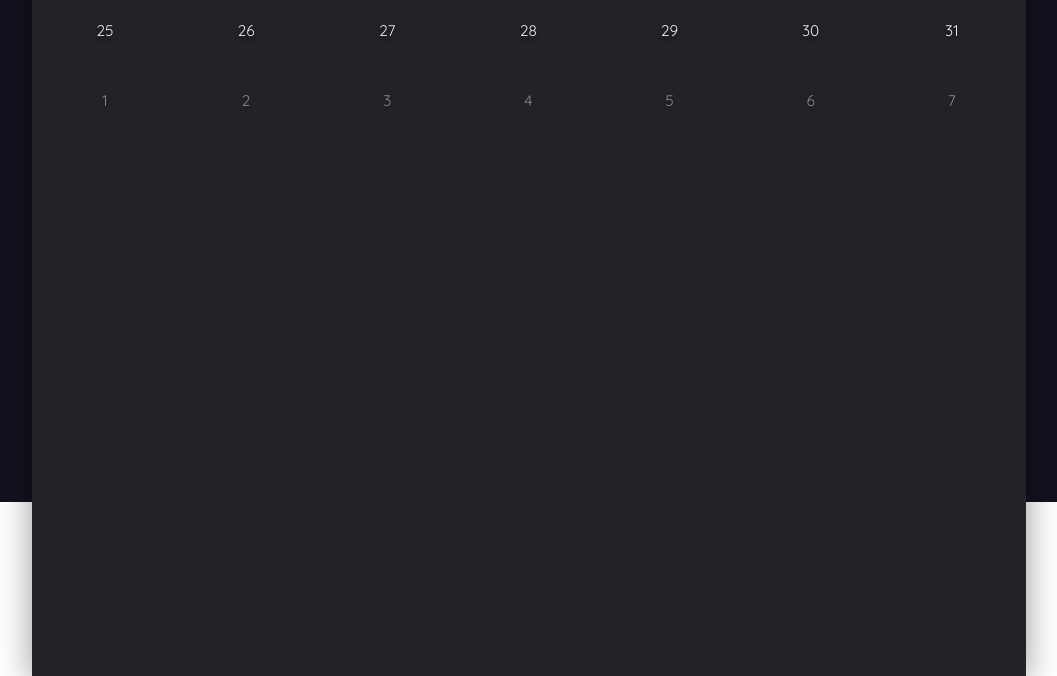
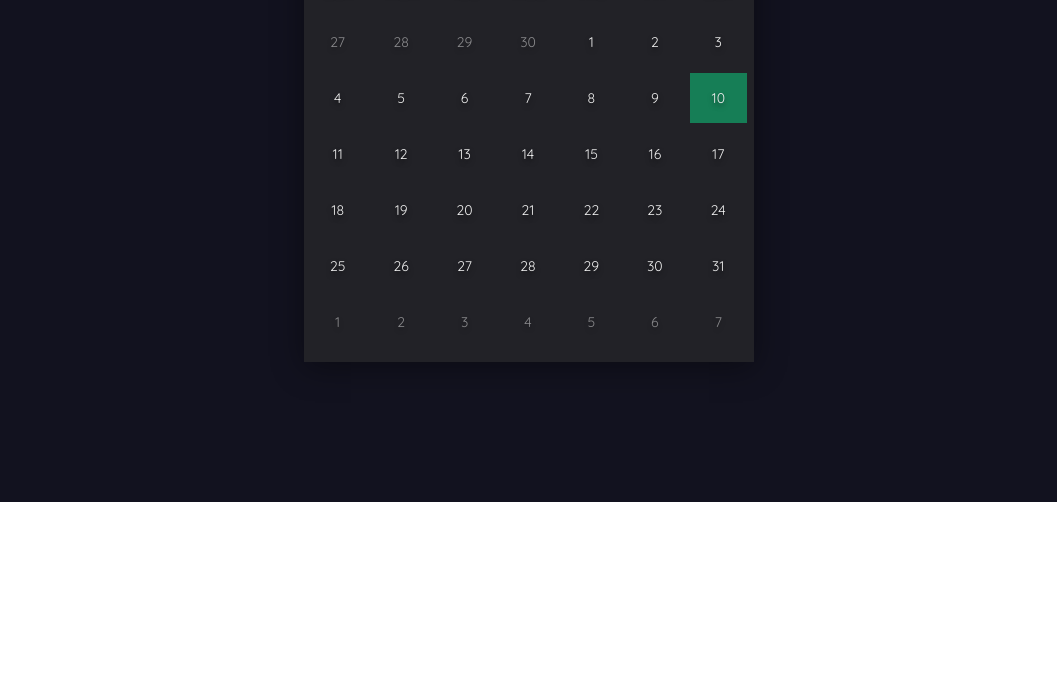
Before and after one commit to fractalBreak/NodeApp, a website: page Calendar/index.html in a window 1280 px wide. Shown: the part 298-974 px from the top of the page, without its empty margins (111-1168 px from the left). After the commit the page ends 800 px from the top, so only its background shows below. Drawn offline with Linux system fonts and the light colour scheme.

Commit message:
New Clock

```diff
--- a/Calendar/index.html
+++ b/Calendar/index.html
@@ -39,37 +39,37 @@
           <div class="prev-date">28</div>
           <div class="prev-date">29</div>
           <div class="prev-date">30</div>
-          <div>1</div>
-          <div>2</div>
-          <div>3</div>
-          <div>4</div>
-          <div>5</div>
-          <div class="today">6</div>
-          <div>7</div>
-          <div>8</div>
-          <div>9</div>
-          <div>10</div>
-          <div>11</div>
-          <div>12</div>
-          <div>13</div>
-          <div>14</div>
-          <div>15</div>
-          <div>16</div>
-          <div>17</div>
-          <div>18</div>
-          <div>19</div>
-          <div>20</div>
-          <div>21</div>
-          <div>22</div>
-          <div>23</div>
-          <div>24</div>
-          <div>25</div>
-          <div>26</div>
-          <div>27</div>
-          <div>28</div>
-          <div>29</div>
-          <div>30</div>
-          <div>31</div>
+          <div onclick="webPage(1)">1</div>
+          <div onclick="webPage(1)">2</div>
+          <div onclick="webPage(1)">3</div>
+          <div onclick="webPage(1)">4</div>
+          <div onclick="webPage(1)">5</div>
+          <div onclick="webPage(1)">6</div>
+          <div onclick="webPage(1)">7</div>
+          <div onclick="webPage(1)">8</div>
+          <div onclick="webPage(1)">9</div>
+          <div class="today" , onclick="webPage(1)">10</div>
+          <div onclick="webPage(1)">11</div>
+          <div onclick="webPage(1)">12</div>
+          <div onclick="webPage(1)">13</div>
+          <div onclick="webPage(1)">14</div>
+          <div onclick="webPage(1)">15</div>
+          <div onclick="webPage(1)">16</div>
+          <div onclick="webPage(1)">17</div>
+          <div onclick="webPage(1)">18</div>
+          <div onclick="webPage(1)">19</div>
+          <div onclick="webPage(1)">20</div>
+          <div onclick="webPage(1)">21</div>
+          <div onclick="webPage(1)">22</div>
+          <div onclick="webPage(1)">23</div>
+          <div onclick="webPage(1)">24</div>
+          <div onclick="webPage(1)">25</div>
+          <div onclick="webPage(1)"><button hidden>26</button>26</div>
+          <div onclick="webPage(1)"><button hidden>27</button>27</div>
+          <div onclick="webPage(1)"><button hidden>28</button>28</div>
+          <div onclick="webPage(1)"><button hidden>29</button>29</div>
+          <div onclick="webPage(1)"><button hidden>30</button>30</div>
+          <div onclick="webPage(1)"><button hidden>31</button>31</div>
           <div class="next-date">1</div>
           <div class="next-date">2</div>
           <div class="next-date">3</div>
@@ -80,7 +80,28 @@
         </div>
       </div>
     </div>
+    <!--for myfunction first find out how to run start.js then find out how to use a link like <a> to get to http://localhost:3000 must execute in this order-->
+    <script type="text/javascript">
+      // var myLink = document.getElementById('link1');
 
+      /* myLink.onclick = function(){
+
+           var script = document.createElement("script");
+           script.type = "text/javascript";
+           script.src = "start.js";
+
+
+
+         }*/
+    </script>
+
+    <script>
+      function webPage(day) {
+        //code to run node start goes here
+
+        window.open("http://localhost:3000");
+      }
+    </script>
     <script src="script.js"></script>
   </body>
 </html>
--- a/Calendar/style.css
+++ b/Calendar/style.css
@@ -6,7 +6,7 @@
 }
 
 html{
-    font-size: 69%;
+    font-size: 62.5%;
 }
 
 .container{
@@ -20,8 +20,8 @@ html{
 }
 
 .calendar{
-    width: 90rem;
-    height: 104rem;
+    width: 45rem;
+    height: 52rem;
     background-color: #222227;
     box-shadow: 0 .5rem 3rem rgba(0, 0, 0, 0.4);
 }
@@ -67,7 +67,7 @@ html{
     font-size: 1.5rem;
     font-weight: 400;
     letter-spacing: .1rem;
-    width: calc(89.2rem/7);
+    width: calc(44.2rem/7);
     display: flex;
     justify-content: center;
     align-items: center;
@@ -83,8 +83,8 @@ html{
 
 .days div{
     font-size: 1.4rem;
-    margin: .65rem;
-    width: calc(80.4rem/7);
+    margin: .3rem;
+    width: calc(40.2rem/7);
     height: 5rem;
     display: flex;
     justify-content: center;
```
